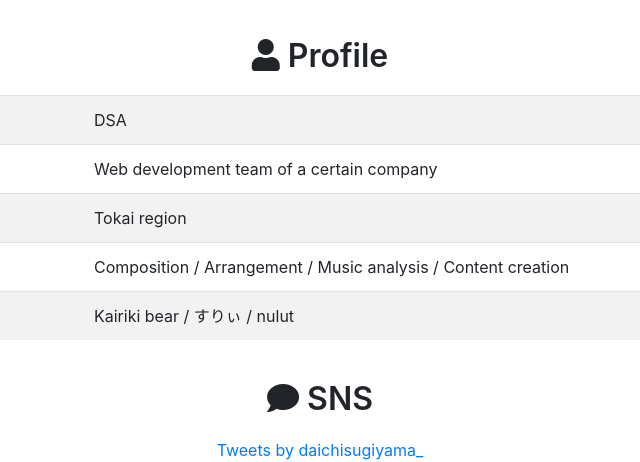
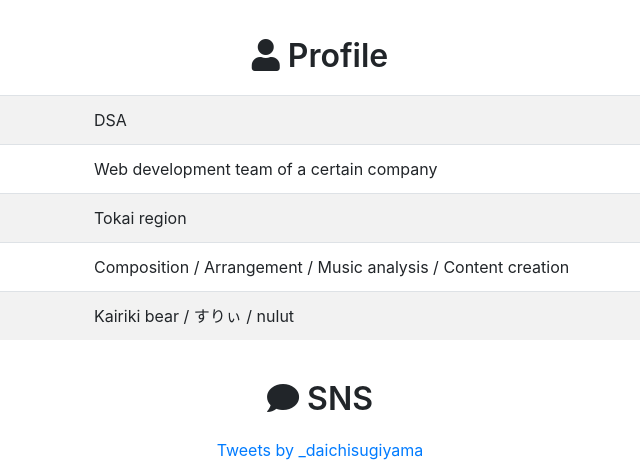
Before and after one commit to sugznet/daichisugiyama.github.io, a plain HTML site: page index.html in a window 1280 px wide. Shown: the part 1181-1643 px from the top of the page, 320-960 px from the left. Drawn offline with nearby package versions, Linux system fonts and the light colour scheme.

Commit message:
Update index.html

```diff
--- a/index.html
+++ b/index.html
@@ -124,7 +124,7 @@
           <section id="twitter-timeline">
             <h1><i class="fas fa-comment"></i> SNS</h1>
             <div class="text-center" alt="...">
-                <a class="twitter-timeline" data-width="400" data-height="600" href="https://twitter.com/daichisugiyama_?ref_src=twsrc%5Etfw">Tweets by daichisugiyama_</a>
+                <a class="twitter-timeline" data-width="400" data-height="600" href="https://twitter.com/_daichisugiyama?ref_src=twsrc%5Etfw">Tweets by _daichisugiyama</a>
                 <script async src="https://platform.twitter.com/widgets.js" charset="utf-8"></script>
             </div>
           </section>
```
